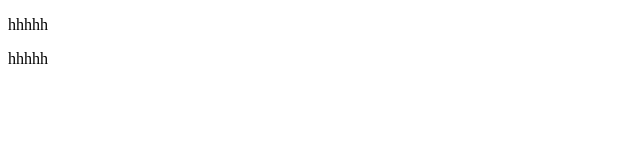
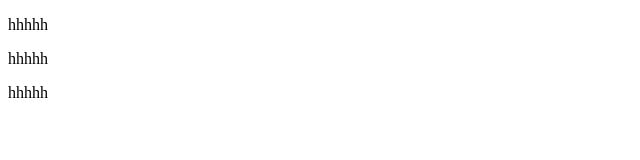
Before and after one commit to Suhail-007/FAQ-page, a plain HTML site: page index.html in a window 1280 px wide. Shown: the full height of the page, 0-640 px from the left. Drawn offline with Linux system fonts and the light colour scheme.

Commit message:
div added

```diff
--- a/index.html
+++ b/index.html
@@ -9,5 +9,6 @@
 <body>
 		<div><p>hhhhh</p></div>
 			<div><p>hhhhh</p></div>
+				<div><p>hhhhh</p></div>
 </body>
 </html>
```
